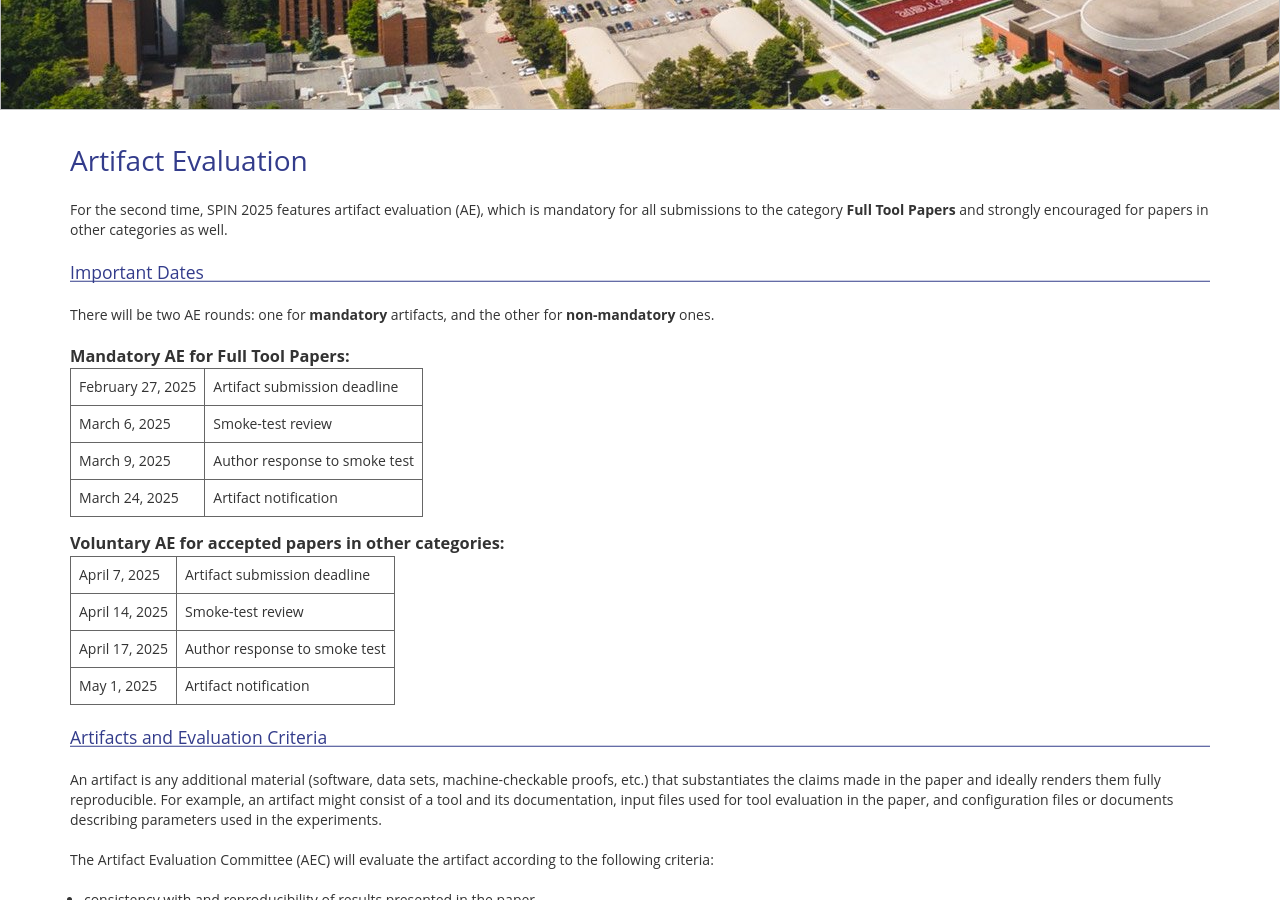
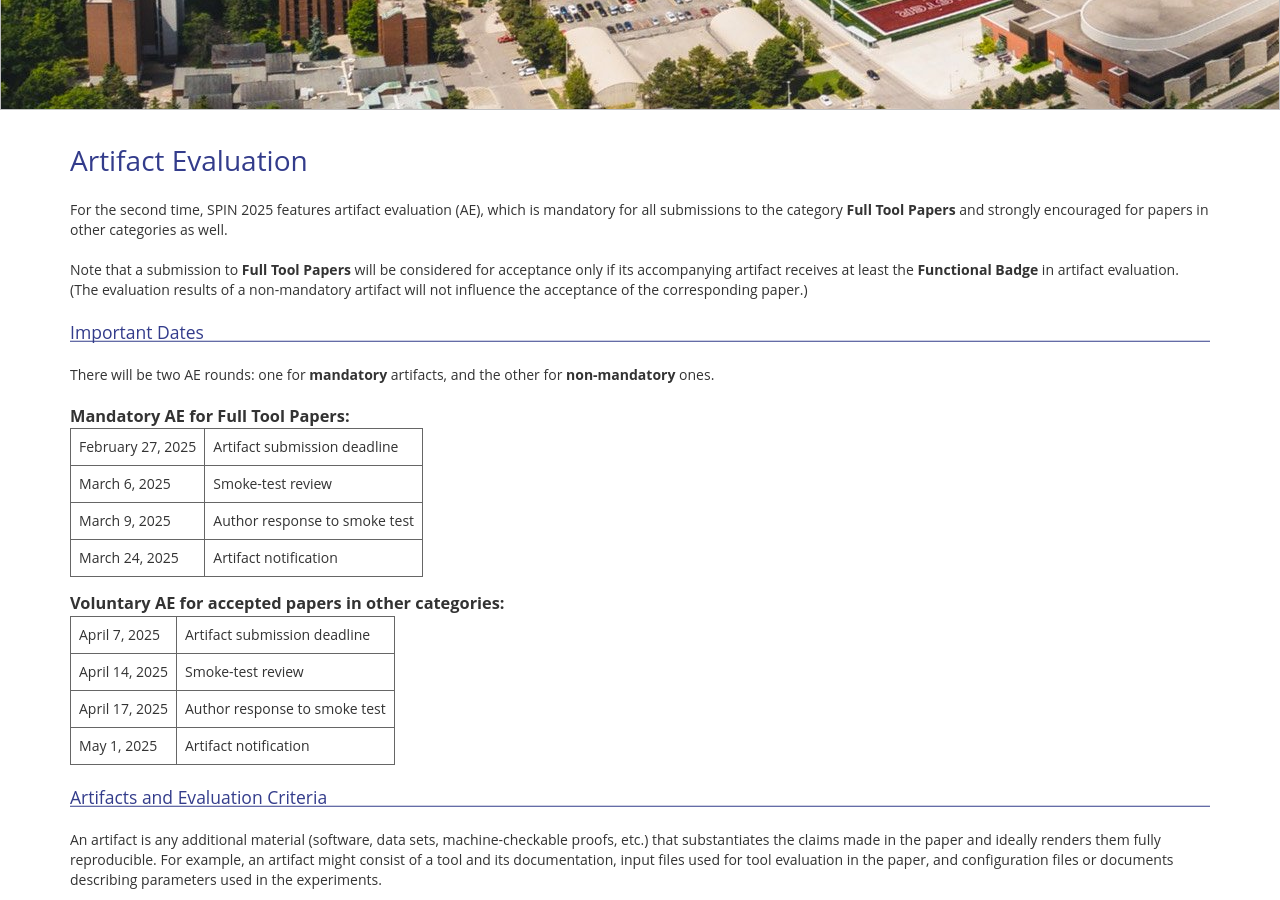
Before and after one commit to SPIN-web/SPIN2026, a Jekyll site: the page built from _pages/artifacts.md, in a window 1280 px wide and 900 px high, scrolled down 320 px. Built offline with Jekyll 4.4.1, drawn with Linux system fonts in a browser that asks for light colours; nearby versions of some CDN libraries; our own code applies the rules of GitHub Pages for plain Markdown files.

Commit message:
Tool papers accepted only if artifact receives functional badge

```diff
--- a/_pages/artifacts.md
+++ b/_pages/artifacts.md
@@ -8,6 +8,10 @@ order: 4
 
 For the second time, SPIN 2025 features artifact evaluation (AE),
 which is mandatory for all submissions to the category **Full Tool Papers** and strongly encouraged for papers in other categories as well.
+
+Note that a submission to **Full Tool Papers** will be considered for acceptance
+only if its accompanying artifact receives at least the **Functional Badge** in artifact evaluation.
+(The evaluation results of a non-mandatory artifact will not influence the acceptance of the corresponding paper.)
 
 ## Important Dates
 
```
Also changed, not shown: _pages/call.md (+2 -0 lines).
